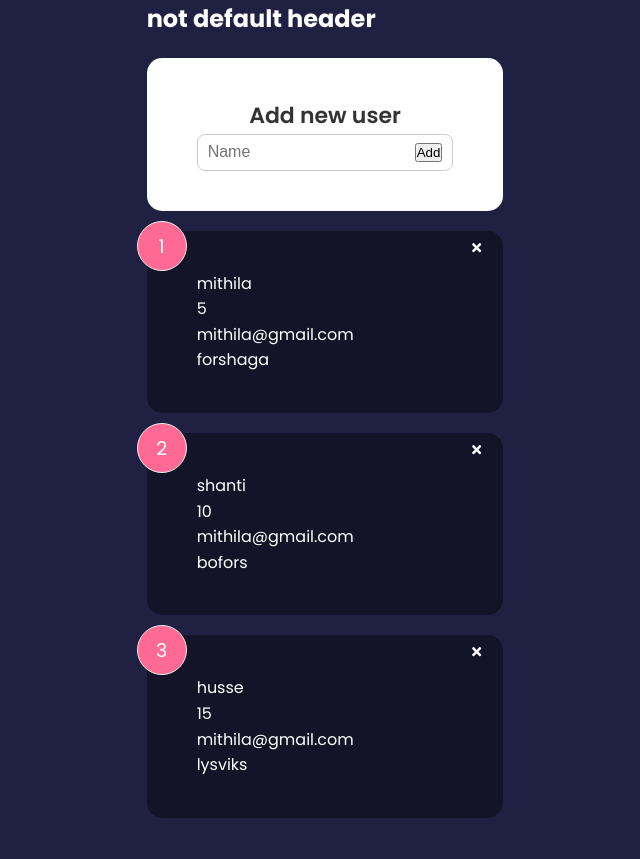
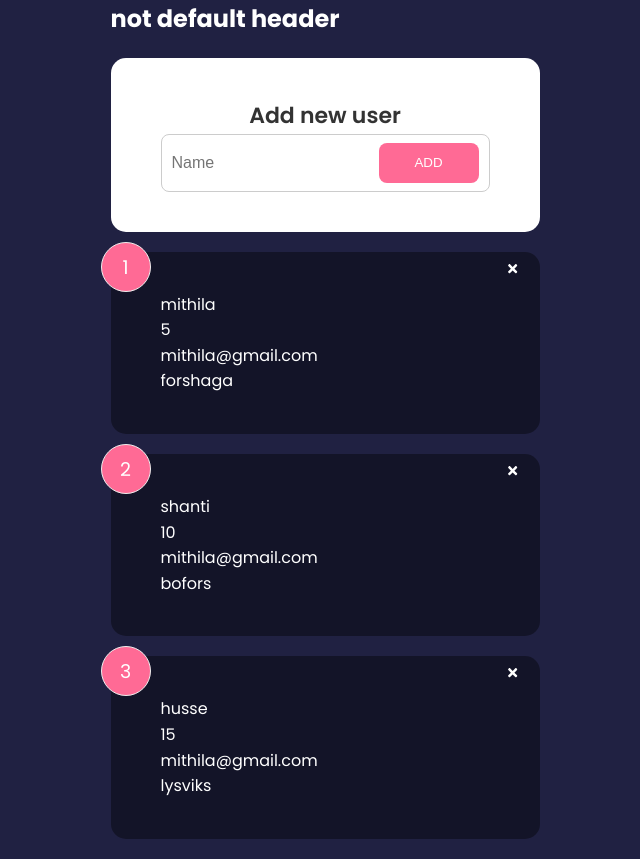
Before and after one commit to Mithila91/recruitment-application, a React (Create React App) app: page / in a window 1280 px wide. Shown: the whole page, without its empty margins (315-955 px from the left). Before the commit the page ends 838 px from the top, so only its background shows below. Built offline with nearby package versions, Linux system fonts and the light colour scheme.

Commit message:
[WIP] button component added

```diff
--- a/src/components/FormInput.jsx
+++ b/src/components/FormInput.jsx
@@ -1,5 +1,6 @@
+import { useState } from 'react'
 import Card from './shared/Card'
-import { useState } from 'react'
+import Button from './shared/Button'
 
 export default function FormInput() {
   const [name, setName] = useState('')
@@ -24,7 +25,9 @@ export default function FormInput() {
               type="text"
               placeholder="Name"
             />
-            <button type="submit">Add</button>
+            <Button type="submit" version="secondary">
+              ADD
+            </Button>
           </div>
         </form>
       </Card>
--- /dev/null
+++ b/src/components/shared/Button.jsx
@@ -0,0 +1,22 @@
+import PropTypes from 'prop-types'
+
+export default function Button({ children, type, size, version, isDisabled }) {
+  return (
+    <button className={`btn btn-${version}`} type={type} disabled={isDisabled}>
+      {children}
+    </button>
+  )
+}
+
+Button.defaultProps = {
+  version: 'default',
+  type: 'button',
+  isDisabled: false,
+}
+
+Button.propTypes = {
+  children: PropTypes.node.isRequired,
+  version: PropTypes.string,
+  type: PropTypes.string,
+  isDisabled: PropTypes.bool,
+}
```
